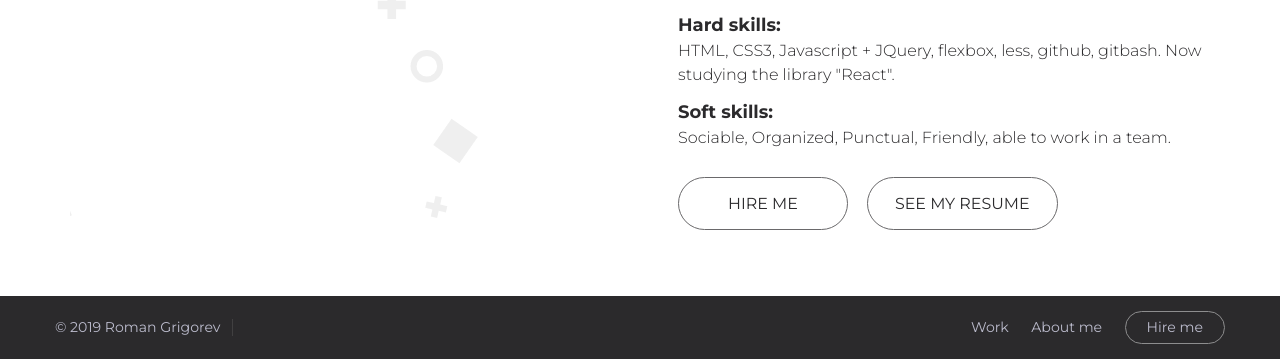
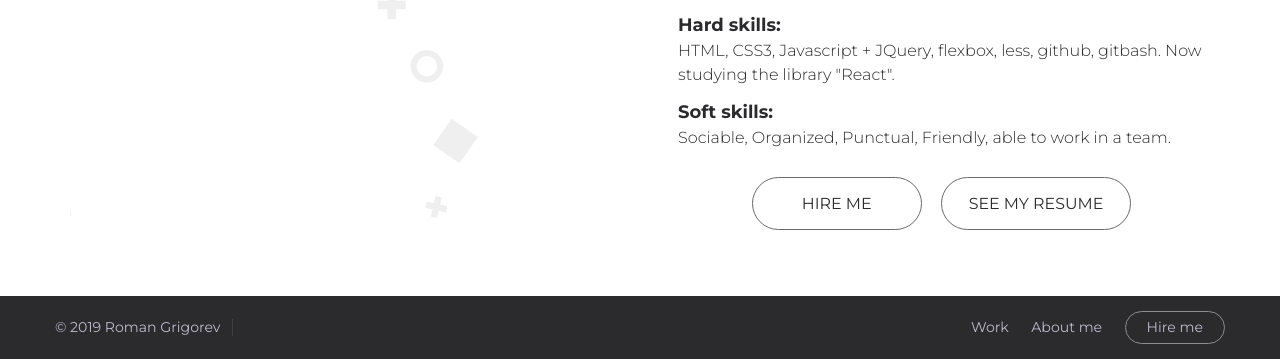
Before and after one commit to grs101/grs.github.io, a plain HTML site: page index.html in a window 1280 px wide. Shown: the part 1431-1790 px from the top of the page. Drawn offline with Linux system fonts and the light colour scheme.

Commit message:
edit position about buttons; added ".gitignore";

```diff
--- a/css/blocks/btn.less
+++ b/css/blocks/btn.less
@@ -47,4 +47,7 @@
     font-weight: 700;
     border-width: 2px;
   }
+  &-about {
+    text-align: center;
+  }
 }
--- a/index.html
+++ b/index.html
@@ -142,8 +142,10 @@
                 </div>
               </div>
             </div>
-            <a class="btn" href="#">HIRE ME</a>
-            <button class="btn" type="button">SEE MY RESUME</button>
+            <div class="btn-about">
+              <button class="btn" href="#">HIRE ME</button>
+              <button class="btn" type="button">SEE MY RESUME</button>
+            </div>
           </div>
           <!-- /.about__content -->
         </div>
```
Also changed, not shown: css/style.css, 1 other file.
